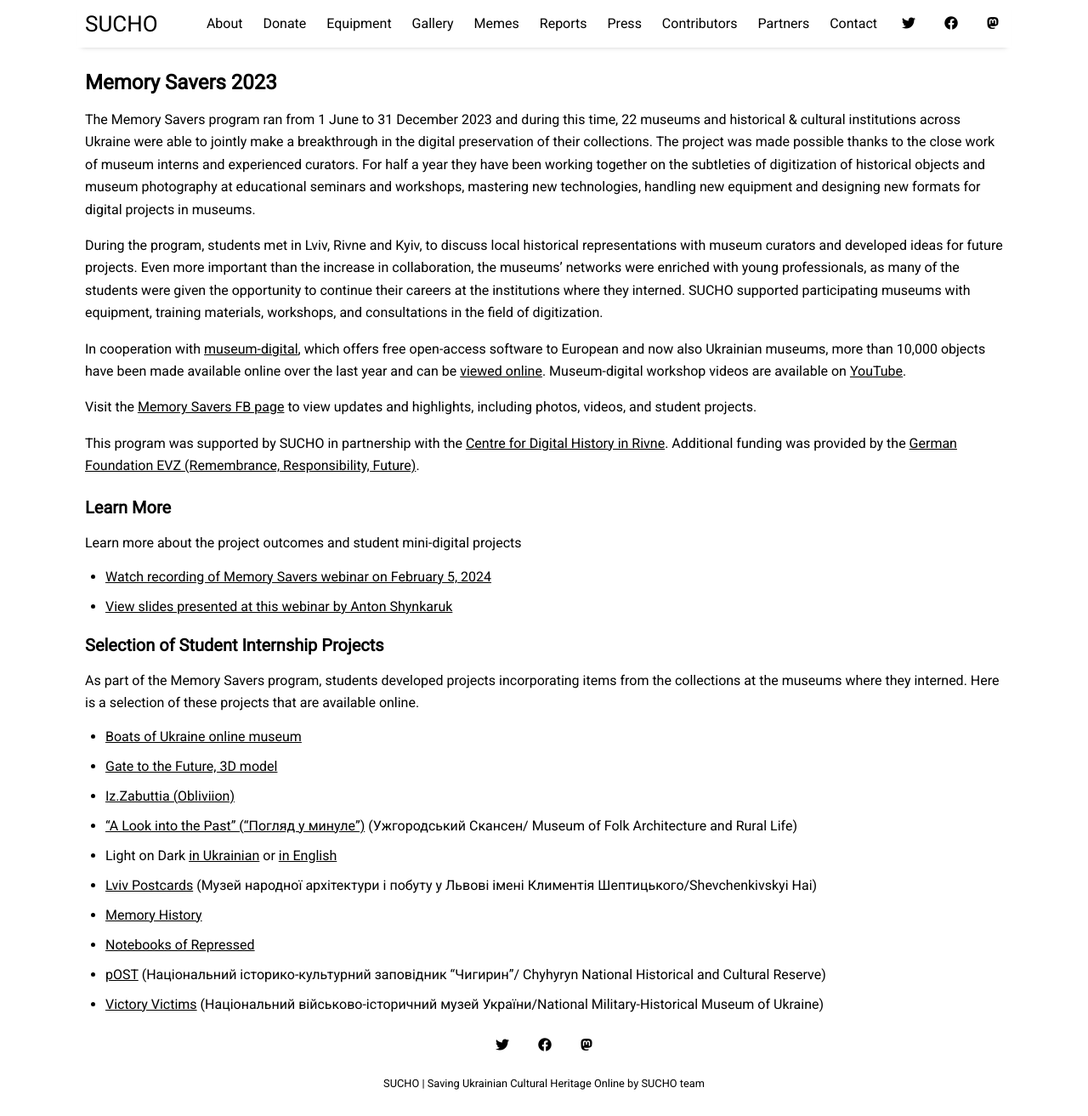
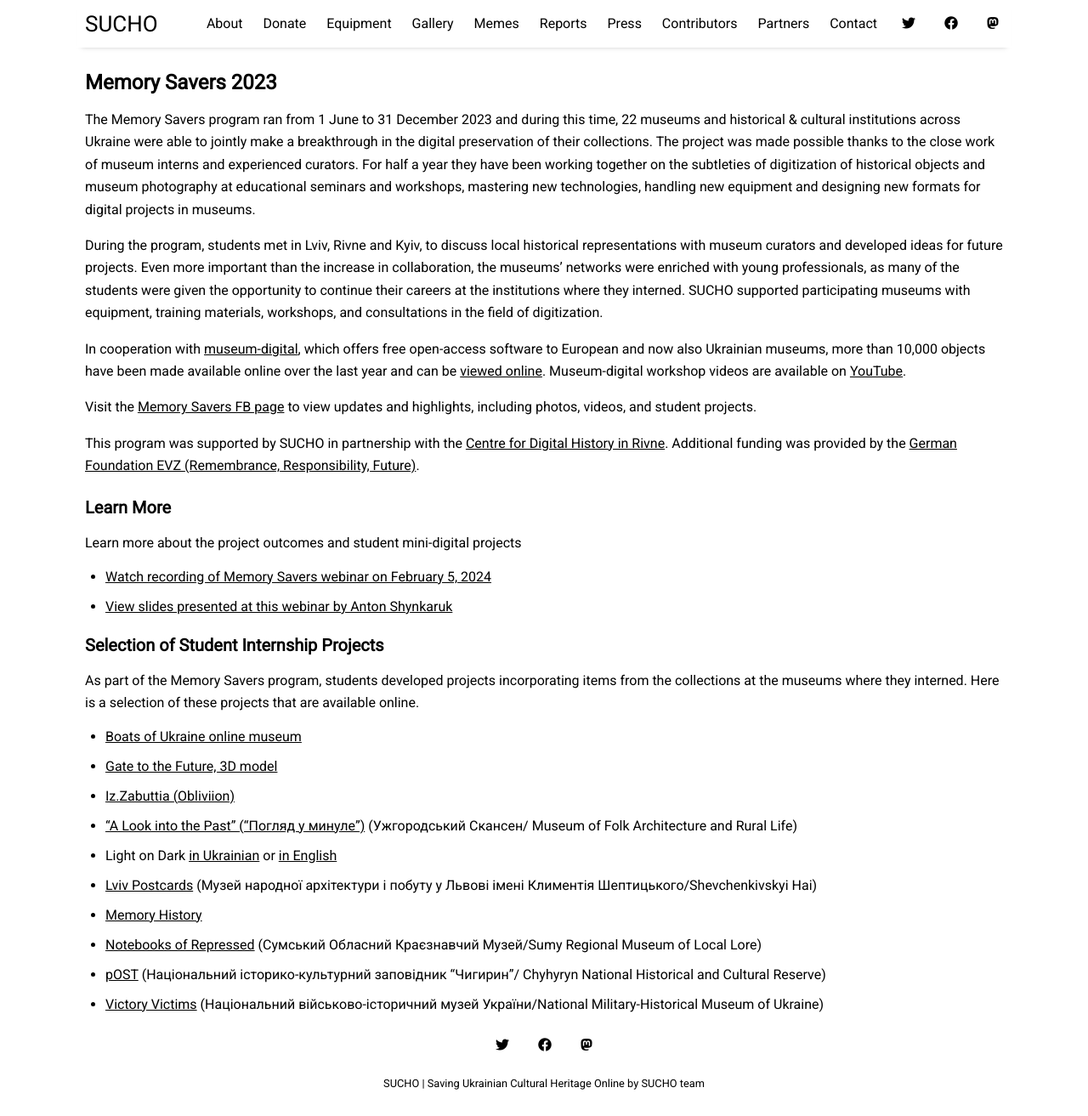
Before and after one commit to sucho-archiving/sucho-archiving.github.io, a Jekyll site: the page built from pages/memorysavers.md, in a window 1280 px wide and 1313 px high. Shown: the whole window at 85% size. Built offline with Jekyll 4.4.1, drawn with Linux system fonts in a browser that asks for light colours.

Commit message:
Update memorysavers.md

```diff
--- a/pages/memorysavers.md
+++ b/pages/memorysavers.md
@@ -34,7 +34,7 @@
 - Light on Dark [in Ukrainian](https://drive.google.com/file/d/1UvUSWUdL0e30ua9rKol68IRvctgiXxVi/view?usp=sharing) or [in English](https://drive.google.com/file/d/1pj-6X9tF0TSZJYti5XbpCJeKmOzdW5za/view?usp=sharing)
 - [Lviv Postcards](https://ua.museum-digital.org/objects?s=collection%3A357%20sort%3Ainvno) (Музей народної архітектури і побуту у Львові імені Климентія Шептицького/Shevchenkivskyi Hai)
 - [Memory History](https://www.canva.com/design/DAF2PDKOdW8/p2fF6WmuMQhZ0XD4dEpgKg/view)
-- [Notebooks of Repressed](https://youtu.be/8FICT_I7Edk)
+- [Notebooks of Repressed](https://youtu.be/8FICT_I7Edk) (Сумський Обласний Краєзнавчий Музей/Sumy Regional Museum of Local Lore)
 - [pOST](https://www.youtube.com/@pOST-bc3zj) (Національний історико-культурний заповідник "Чигирин"/
 Chyhyryn National Historical and Cultural Reserve)
 - [Victory Victims](https://www.victory-victims.com/) (Національний військово-історичний музей України/National Military-Historical Museum of Ukraine)
```
